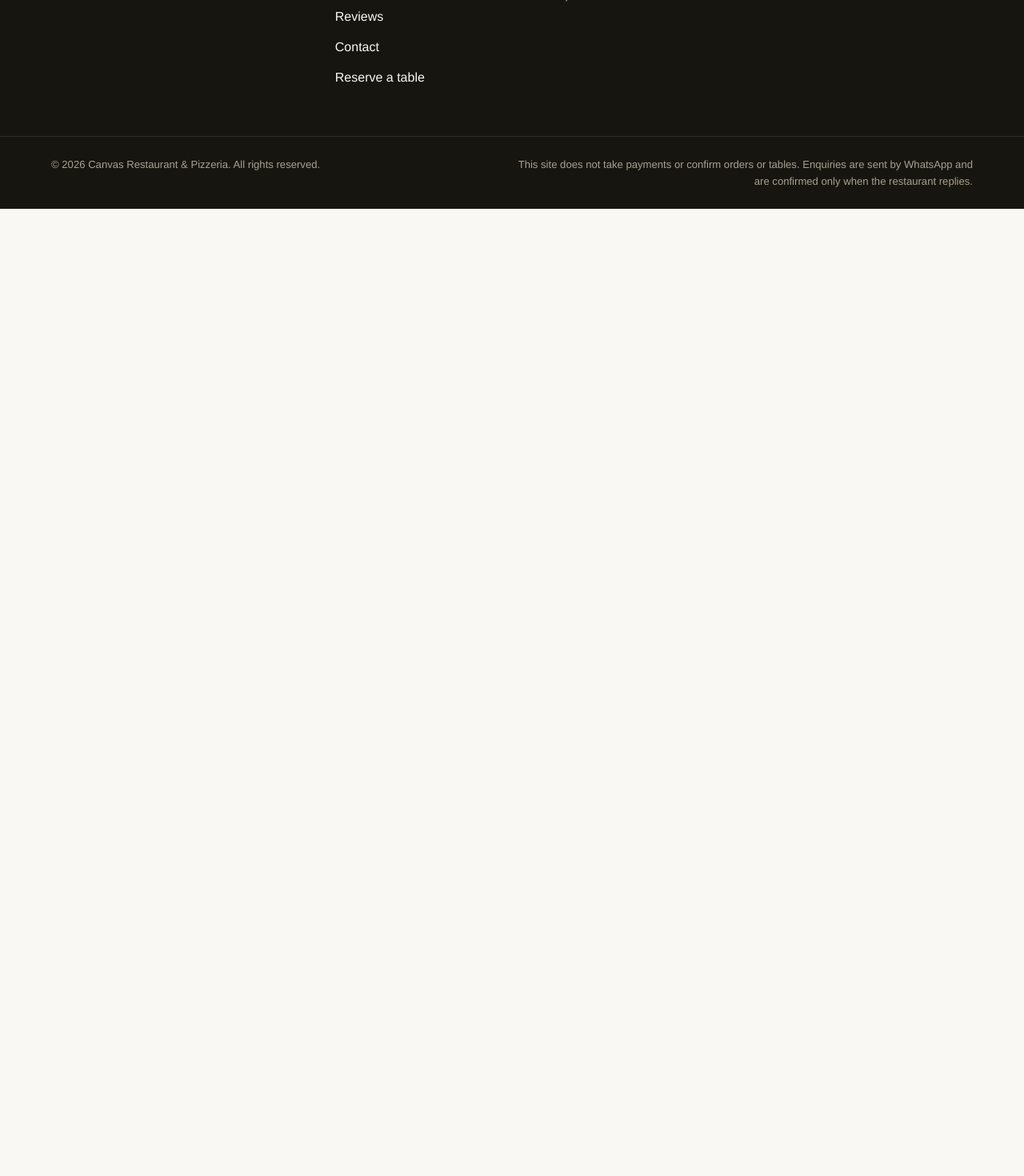
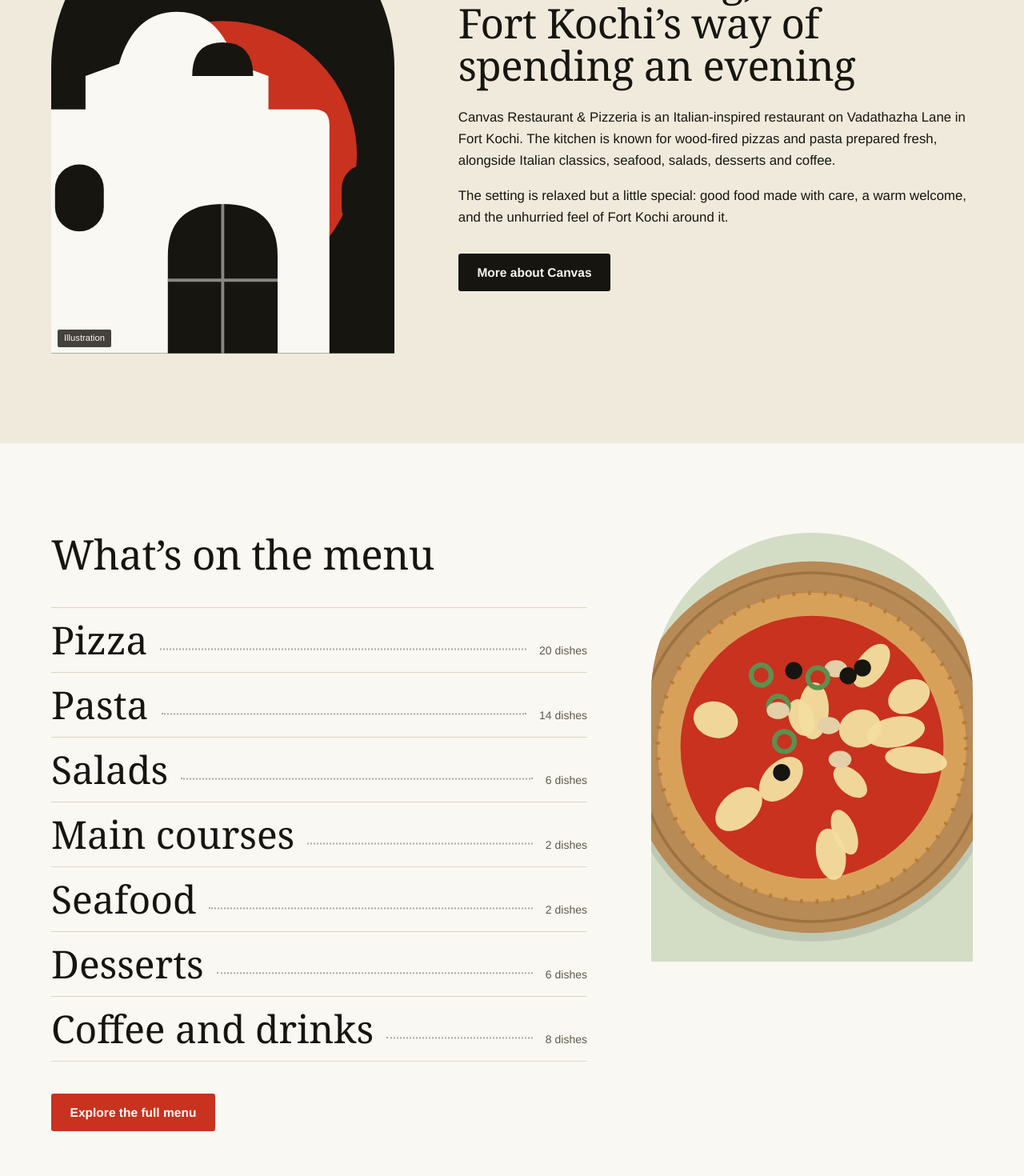
Before and after one commit to abinaze/canvas-restaurant, a React (Vite) app: page / in a window 1280 px wide. Shown: the part 2360-3830 px from the top of the page at 80% size. Before the commit the page ends 2621 px from the top, so only its background shows below. Built offline with nearby package versions, Linux system fonts and the light colour scheme.

Commit message:
Add restaurant story and menu preview
Story from supplied facts only, and a category list with a live preview.

```diff
--- a/src/pages/Home.tsx
+++ b/src/pages/Home.tsx
@@ -2,6 +2,8 @@ import { usePageMeta } from "../hooks/usePageMeta";
 import { routes } from "../data/routes";
 import { Hero } from "../sections/Hero";
 import { Featured } from "../sections/Featured";
+import { Story } from "../sections/Story";
+import { MenuPreview } from "../sections/MenuPreview";
 
 const meta = routes[0];
 
@@ -11,6 +13,8 @@ export default function Home() {
     <>
       <Hero />
       <Featured />
+      <Story />
+      <MenuPreview />
     </>
   );
 }
--- /dev/null
+++ b/src/sections/MenuPreview.tsx
@@ -0,0 +1,54 @@
+import { useState } from "react";
+import { Link } from "react-router-dom";
+import { categories, menuItems } from "../data/menu";
+import { Art, type ArtKind } from "../components/Art";
+
+const previewArt: Record<string, { kind: ArtKind; seed: string }> = {
+  pizza: { kind: "pizza", seed: "pizza-margarita" },
+  pasta: { kind: "pasta", seed: "pasta-pomodoro" },
+  salads: { kind: "salad", seed: "salad" },
+  mains: { kind: "steak", seed: "steak" },
+  seafood: { kind: "seafood", seed: "seafood-gambas" },
+  desserts: { kind: "tiramisu", seed: "tiramisu" },
+  coffee: { kind: "coffee", seed: "cappuccino" },
+};
+
+export function MenuPreview() {
+  const [active, setActive] = useState(categories[0].id);
+  const art = previewArt[active];
+  return (
+    <section className="section" aria-labelledby="menu-preview-title">
+      <div className="wrap grid items-start gap-12 lg:grid-cols-[1.25fr_0.75fr] lg:gap-20">
+        <div>
+          <h2 id="menu-preview-title" className="h-section">What’s on the menu</h2>
+          <ul className="mt-10 border-t border-line">
+            {categories.map((c) => {
+              const count = menuItems.filter((i) => i.category === c.id).length;
+              return (
+                <li key={c.id} className="border-b border-line">
+                  <Link
+                    to={`/menu?category=${c.id}`}
+                    onMouseEnter={() => setActive(c.id)}
+                    onFocus={() => setActive(c.id)}
+                    className="group flex items-baseline gap-4 py-4 transition-colors hover:text-tomato"
+                  >
+                    <span className="font-display text-[clamp(1.9rem,4vw,3rem)] leading-none">{c.name}</span>
+                    <span className="leader" aria-hidden />
+                    <span className="text-sm text-muted">{count} {count === 1 ? "dish" : "dishes"}</span>
+                  </Link>
+                </li>
+              );
+            })}
+          </ul>
+          <Link to="/menu" className="btn btn-primary mt-10">Explore the full menu</Link>
+        </div>
+
+        <div aria-hidden className="sticky top-28 hidden lg:block">
+          <div className="arch aspect-[3/4] w-full bg-linen">
+            <Art key={active} kind={art.kind} seed={art.seed} className="h-full w-full [&_rect:first-child]:opacity-100" />
+          </div>
+        </div>
+      </div>
+    </section>
+  );
+}
--- /dev/null
+++ b/src/sections/Story.tsx
@@ -0,0 +1,25 @@
+import { Link } from "react-router-dom";
+import { Picture } from "../components/Picture";
+import { restaurant } from "../data/restaurant";
+
+export function Story() {
+  return (
+    <section className="section bg-linen" aria-labelledby="story-title">
+      <div className="wrap grid items-center gap-12 lg:grid-cols-[0.8fr_1.2fr] lg:gap-20">
+        <Picture id="story" kind="facade" seed="story" alt="The Fort Kochi gable" tag className="arch mx-auto aspect-[3/4] w-full max-w-md" />
+        <div>
+          <h2 id="story-title" className="h-section">Italian cooking, Fort Kochi’s way of spending an evening</h2>
+          <div className="mt-6 grid max-w-2xl gap-4 text-[1.05rem] leading-relaxed">
+            <p>
+              {restaurant.name} is an Italian-inspired restaurant on {restaurant.address.street} in {restaurant.address.locality}. The kitchen is known for wood-fired pizzas and pasta prepared fresh, alongside Italian classics, seafood, salads, desserts and coffee.
+            </p>
+            <p>
+              The setting is relaxed but a little special: good food made with care, a warm welcome, and the unhurried feel of Fort Kochi around it.
+            </p>
+          </div>
+          <Link to="/about" className="btn btn-ink mt-8">More about Canvas</Link>
+        </div>
+      </div>
+    </section>
+  );
+}
```
